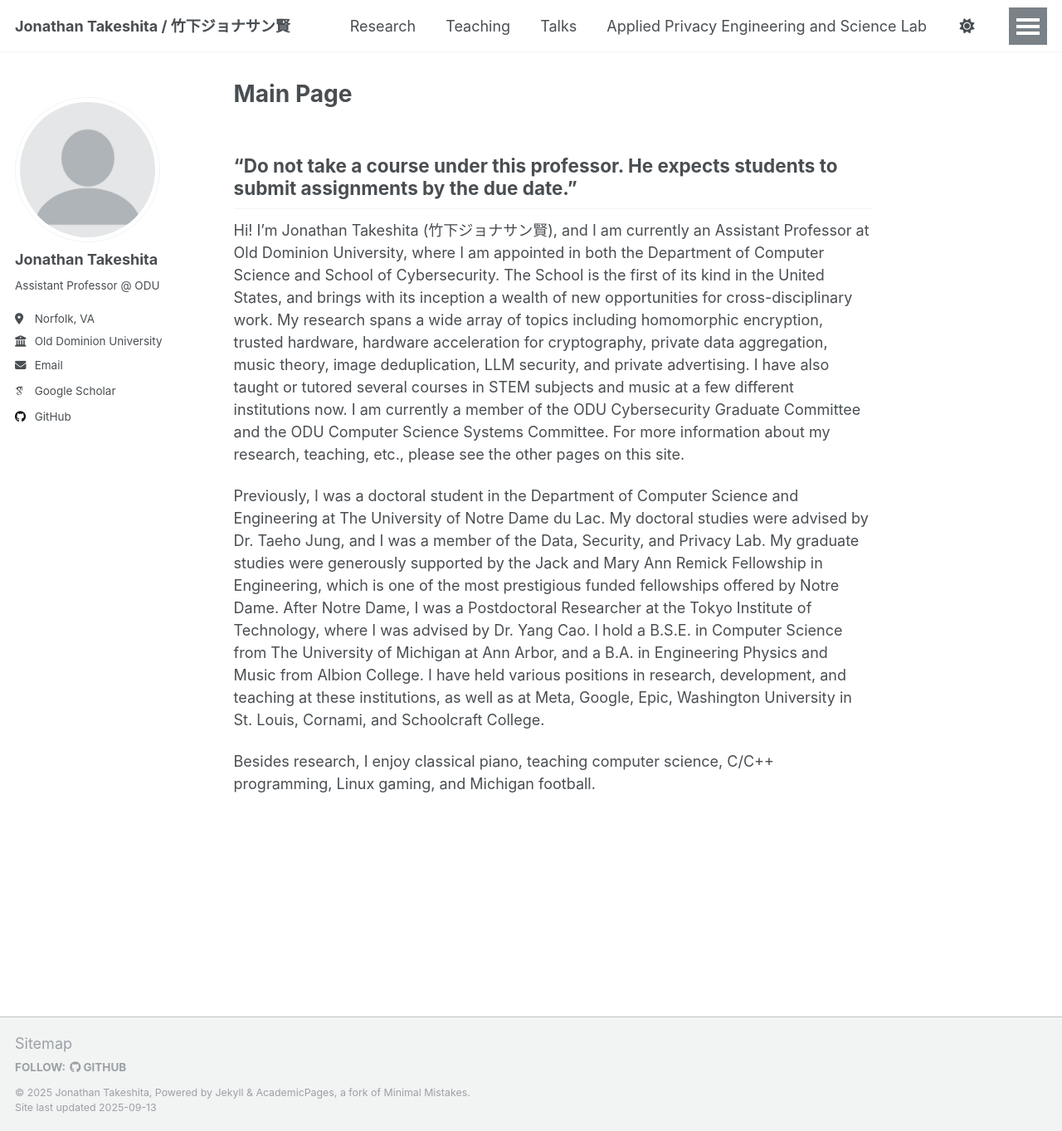
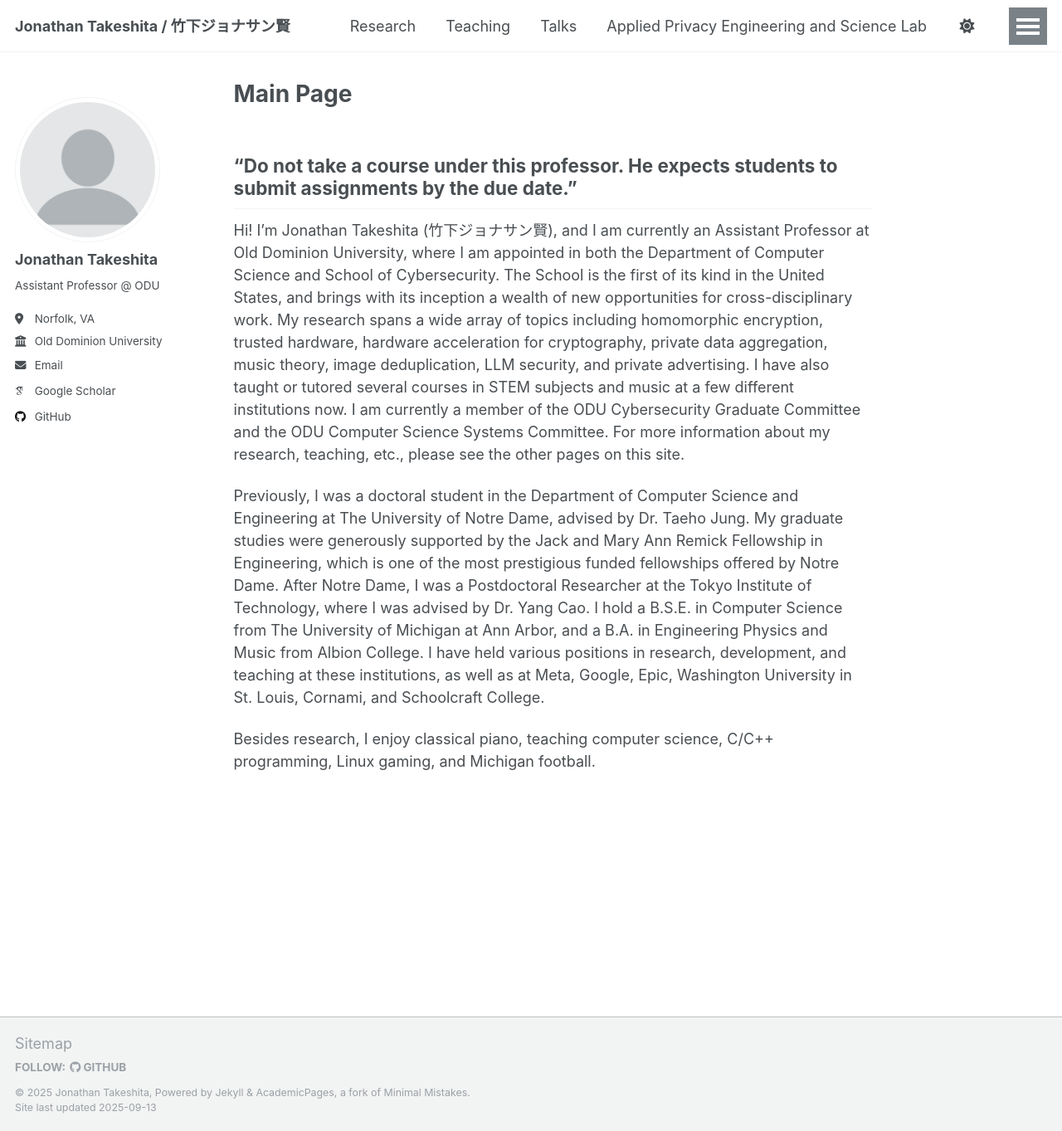
Before and after one commit to jtakeshi/jtakeshi.github.io, a Jekyll site: the page built from _pages/about.md, in a window 1280 px wide and 1363 px high. Shown: the whole window at 83% size. Built offline with Jekyll 4.4.1, drawn with Linux system fonts in a browser that asks for light colours; some web fonts are replaced; a script that is not in the unit is left out.

Commit message:
Update about.md

```diff
--- a/_pages/about.md
+++ b/_pages/about.md
@@ -13,6 +13,6 @@ redirect_from:
 Hi! I’m Jonathan Takeshita (竹下ジョナサン賢), and I am currently an Assistant Professor at Old Dominion University, where I am appointed in both the Department of Computer Science and School of Cybersecurity. The School is the first of its kind in the United States, and brings with its inception a wealth of new opportunities for cross-disciplinary work. My research spans a wide array of topics including homomorphic encryption, trusted hardware, hardware acceleration for cryptography, private data aggregation, music theory, image deduplication, LLM security, and private advertising. I have also taught or tutored several courses in STEM subjects and music at a few different institutions now. I am currently a member of the ODU Cybersecurity Graduate Committee and the ODU Computer Science Systems Committee. For more information about my research, teaching, etc., please see the other pages on this site.
 
 
-Previously, I was a doctoral student in the Department of Computer Science and Engineering at The University of Notre Dame du Lac. My doctoral studies were advised by Dr. Taeho Jung, and I was a member of the Data, Security, and Privacy Lab. My graduate studies were generously supported by the Jack and Mary Ann Remick Fellowship in Engineering, which is one of the most prestigious funded fellowships offered by Notre Dame. After Notre Dame, I was a Postdoctoral Researcher at the Tokyo Institute of Technology, where I was advised by Dr. Yang Cao. I hold a B.S.E. in Computer Science from The University of Michigan at Ann Arbor, and a B.A. in Engineering Physics and Music from Albion College. I have held various positions in research, development, and teaching at these institutions, as well as at Meta, Google, Epic, Washington University in St. Louis, Cornami, and Schoolcraft College.
+Previously, I was a doctoral student in the Department of Computer Science and Engineering at The University of Notre Dame, advised by Dr. Taeho Jung. My graduate studies were generously supported by the Jack and Mary Ann Remick Fellowship in Engineering, which is one of the most prestigious funded fellowships offered by Notre Dame. After Notre Dame, I was a Postdoctoral Researcher at the Tokyo Institute of Technology, where I was advised by Dr. Yang Cao. I hold a B.S.E. in Computer Science from The University of Michigan at Ann Arbor, and a B.A. in Engineering Physics and Music from Albion College. I have held various positions in research, development, and teaching at these institutions, as well as at Meta, Google, Epic, Washington University in St. Louis, Cornami, and Schoolcraft College.
 
 Besides research, I enjoy classical piano, teaching computer science, C/C++ programming, Linux gaming, and Michigan football.
```
